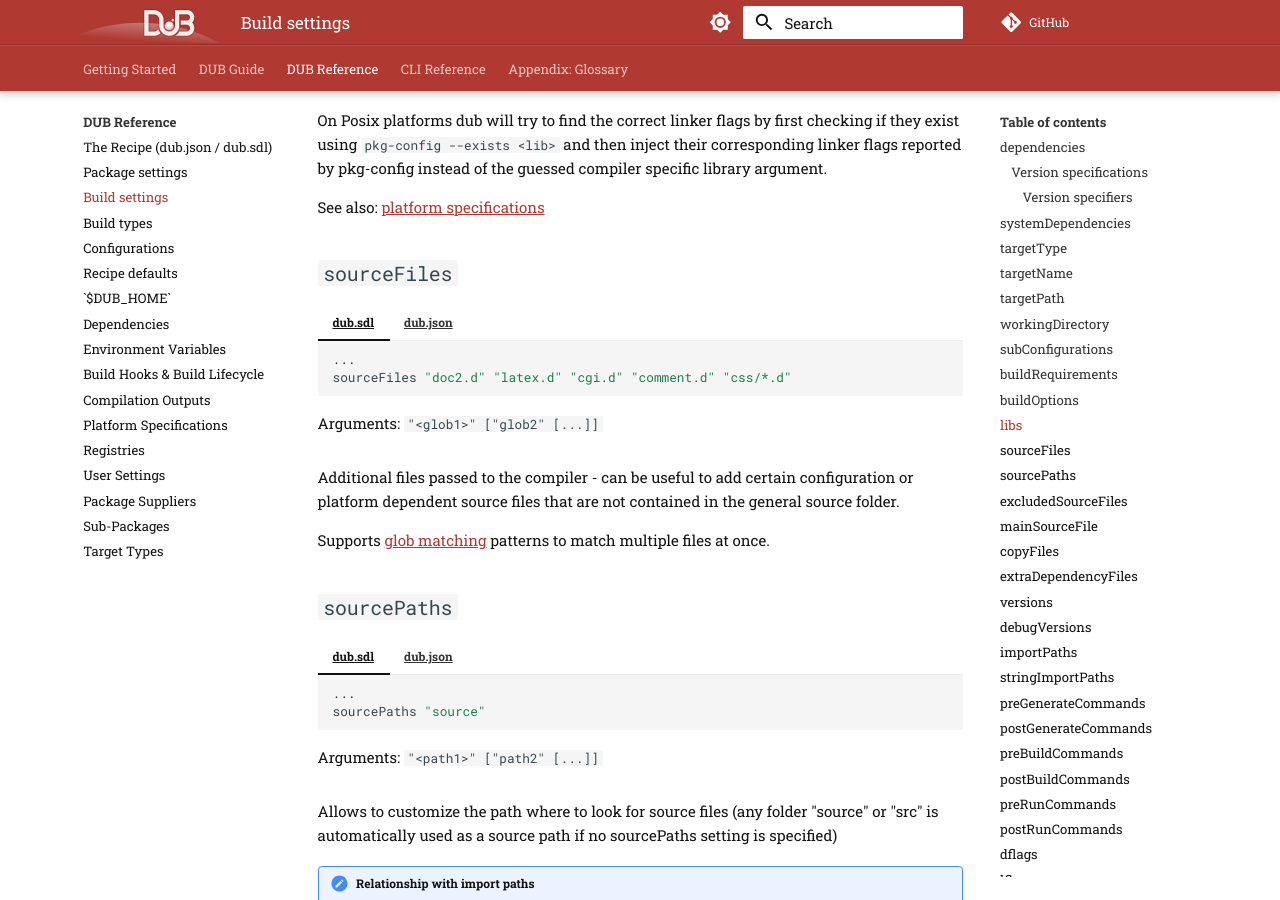
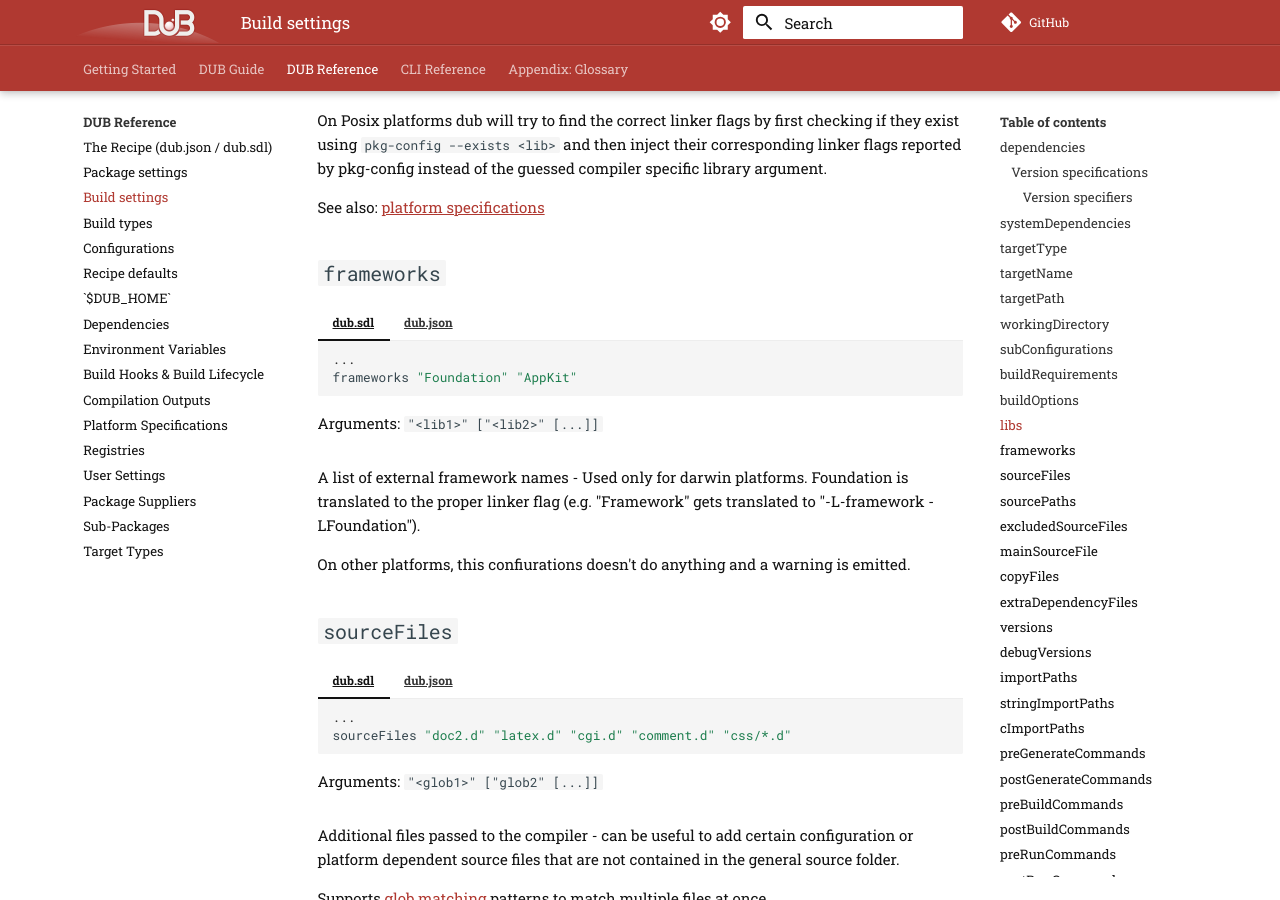
Before and after one commit to dlang/dub-docs, an MkDocs documentation site: the page built from docs/dub-reference/build_settings.md, in a window 1280 px wide and 900 px high, scrolled down 9290 px. Built offline with MkDocs 1.6.1 and Material for MkDocs 9.7.7, drawn with Linux system fonts in a browser that asks for light colours; comment, search, counter and statistics services are not loaded; some of the changed text lies outside the part shown.

Commit message:
Added: cImportPaths and frameworks to the build_settings reference

````diff
--- a/docs/dub-reference/build_settings.md
+++ b/docs/dub-reference/build_settings.md
@@ -434,6 +434,30 @@
 
 See also: [platform specifications](./platform_specifications.md)
 
+## `frameworks`
+
+=== "dub.sdl"
+
+    ```sdl
+    ...
+    frameworks "Foundation" "AppKit"
+    ```
+
+    Arguments: `"<lib1>" ["<lib2>" [...]]`
+
+=== "dub.json"
+
+    ```json
+    ...
+    "frameworks": ["Foundation", "AppKit"]
+    ```
+
+    Type: `string[]`
+
+A list of external framework names - Used only for darwin platforms. Foundation is translated to the proper linker flag (e.g. "Framework" gets translated to "-L-framework -LFoundation").
+
+On other platforms, this confiurations doesn't do anything and a warning is emitted.
+
 ## `sourceFiles`
 
 === "dub.sdl"
@@ -737,6 +761,27 @@
 
     `<binary content>`
 
+## `cImportPaths`
+
+=== "dub.sdl"
+
+    ```sdl
+    ...
+    cImportPaths "csource" "extern_c"
+    ```
+
+    Arguments: `"<path1>" ["path2" [...]]`
+
+=== "dub.json"
+
+    ```json
+    ...
+    "cImportPaths": ["csource", "extern_c"]
+    ```
+
+    Type: `string[]`
+
+
 ## `preGenerateCommands`
 
 === "dub.sdl"
@@ -757,6 +802,15 @@
     ```
 
     Type: `string[]`
+
+Additional import paths to search for C files.
+
+Adds a C preproessor flag which is used to import the C files. This is the flag one must use if they are interested in importC.
+
+
+
+This corresponds to adding `-P-I` flags in DMD.
+
 
 A list of shell commands that is always executed before project generation is started.
 
````
